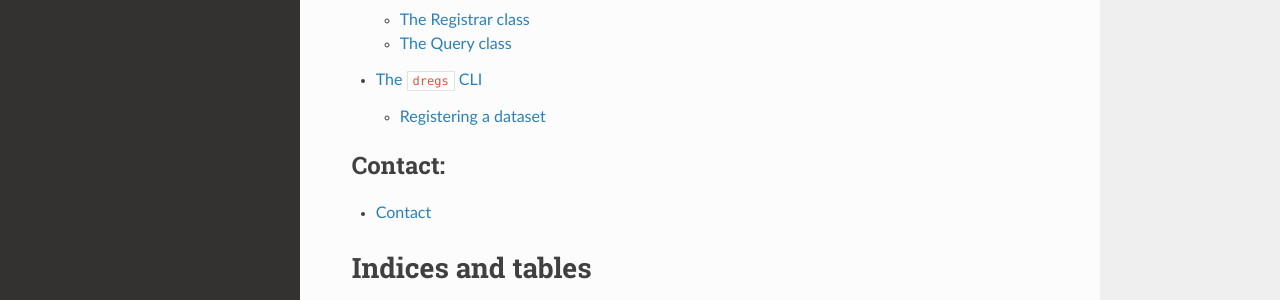
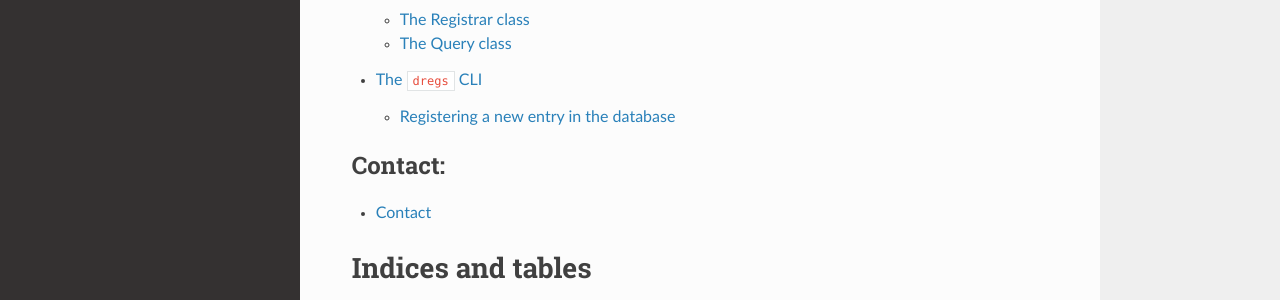
Before and after one commit to LSSTDESC/dataregistry, a Sphinx documentation site: the page built from docs/source/index.rst, in a window 1280 px wide and 1374 px high. Shown: the part 803-1103 px from the top of the window. Built offline with Sphinx 7.4.7 and the Read the Docs theme 2.0.0, drawn with Linux system fonts in a browser that asks for light colours.

Commit message:
Fix auto docs

```diff
--- a/docs/source/reference_cli.rst
+++ b/docs/source/reference_cli.rst
@@ -8,10 +8,8 @@
 
 See the examples section for a demonstration of its usage.
 
-Registering a dataset
----------------------
-
-Users can register datasets to the DESC data registry via the terminal using:
+Registering a new entry in the database
+---------------------------------------
 
 .. autoprogram:: cli.cli:arg_register
-   :prog: ``dregs register dataset``
+   :prog: dregs register
```
